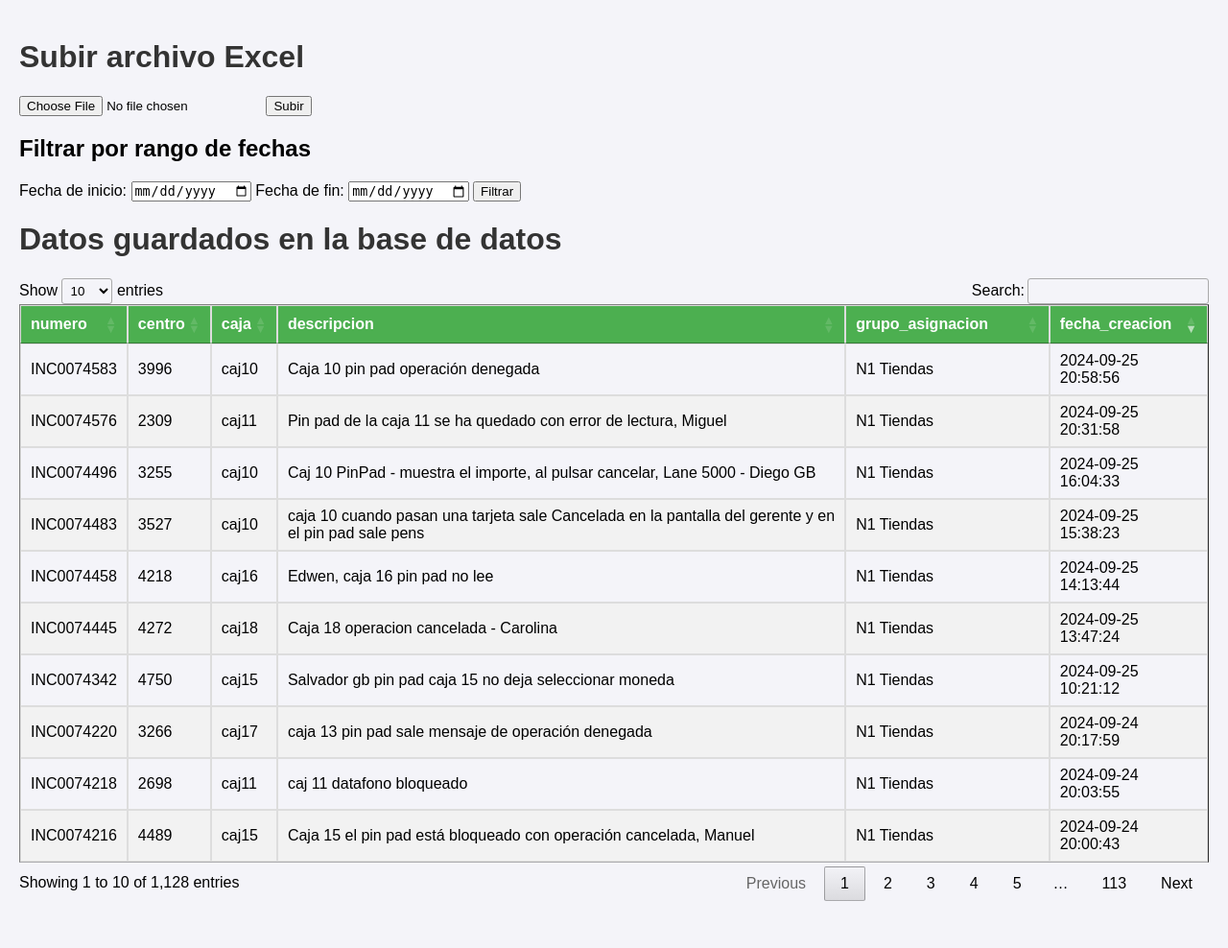
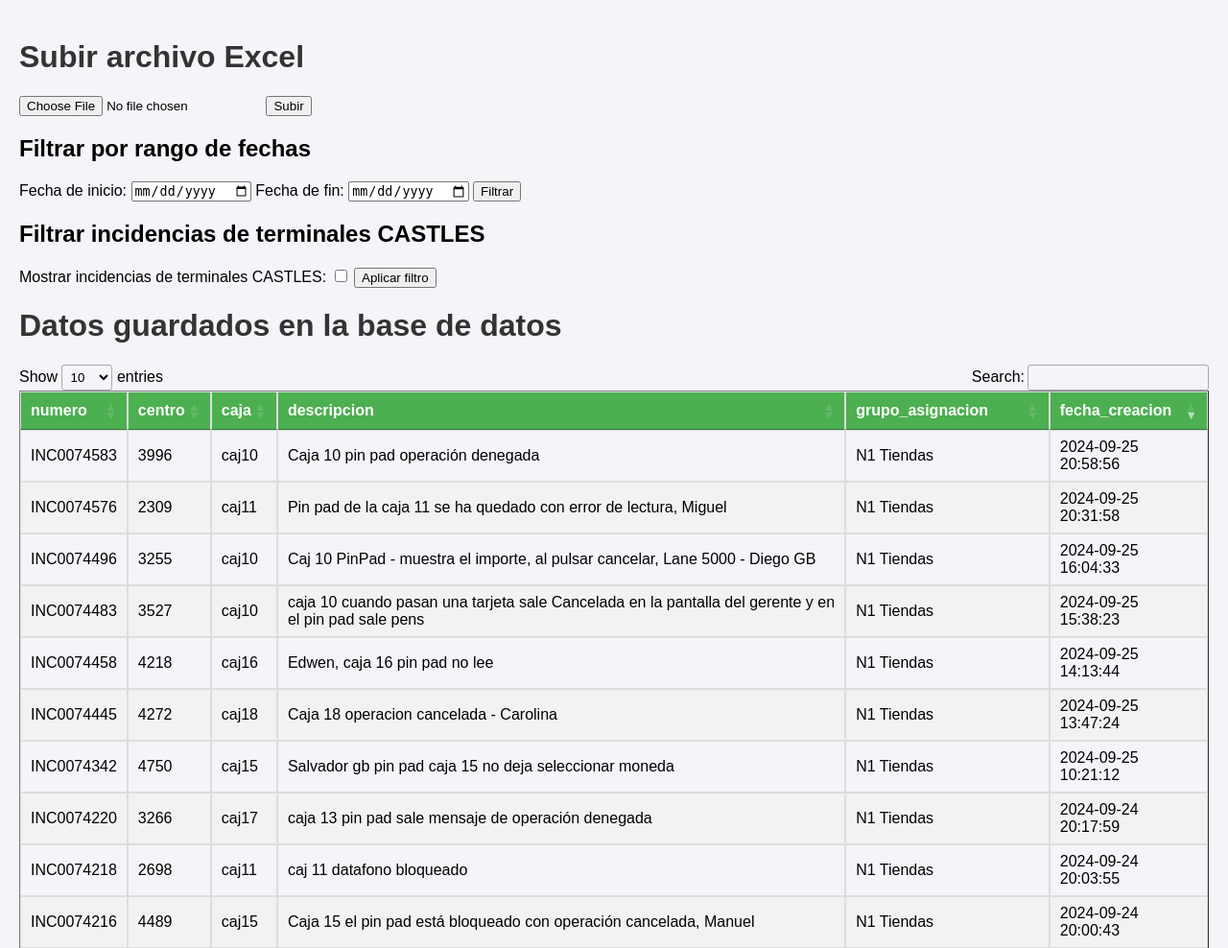
Before and after one commit to juliovcf/flask-upload-incidencias, a Flask app: page / in a window 1280 px wide. Shown: the top 988 px of the page at 96% size. Before the commit the page ends 939 px from the top, so only its background shows below. Run offline with Flask 3, Linux system fonts and the light colour scheme; data comes from the database, SQL or seed files in the repository; both versions use the stored data as it was after the commit; some libraries are stand-ins or nearby versions.

Commit message:
Castles filtro

```diff
--- a/app.py
+++ b/app.py
@@ -1,16 +1,20 @@
 from flask import Flask, request, render_template, redirect, url_for
 import sqlite3
 import pandas as pd
+from castles_manager import CastlesManager  # Importar la clase de gestión de Castles
 
 app = Flask(__name__)
 
-# Ruta principal para subir el archivo y mostrar la tabla
+# Crear una instancia de CastlesManager
+castles_manager = CastlesManager()
+
+# Ruta principal para subir el archivo de incidencias y mostrar la tabla
 @app.route('/', methods=['GET', 'POST'])
 def upload_file_and_show_data():
     if request.method == 'POST' and 'file' in request.files:
         file = request.files['file']
         if file:
-            # Procesar el archivo Excel
+            # Procesar el archivo de incidencias
             df = pd.read_excel(file)
 
             # Extraer "Centro" y "Caja"
@@ -30,7 +34,7 @@ def upload_file_and_show_data():
             conn = sqlite3.connect('incidencias.db')
             cursor = conn.cursor()
 
-            # Crear la tabla si no existe
+            # Crear la tabla de incidencias si no existe
             cursor.execute('''
             CREATE TABLE IF NOT EXISTS incidencias (
                 numero TEXT PRIMARY KEY,
@@ -54,16 +58,39 @@ def upload_file_and_show_data():
 
             return redirect(url_for('upload_file_and_show_data'))
 
-    # Cargar los datos de la base de datos y aplicar el filtro de fechas si es necesario
+    # Cargar los datos de la base de datos y aplicar el filtro de fechas o Castles si es necesario
     start_date = request.args.get('start_date')
     end_date = request.args.get('end_date')
+    filter_castles = request.args.get('filter_castles')
 
     conn = sqlite3.connect('incidencias.db')
+
+    # Consulta base para cargar todas las incidencias
     query = 'SELECT * FROM incidencias'
 
+    # Lista de condiciones para aplicar filtros
+    conditions = []
+
+    # Aplicar filtro de rango de fechas si existe
     if start_date and end_date:
-        query += f" WHERE fecha_creacion BETWEEN '{start_date}' AND '{end_date}'"
+        conditions.append(f"fecha_creacion BETWEEN '{start_date}' AND '{end_date}'")
 
+    # Aplicar filtro de Castles si está activado
+    if filter_castles == 'true':
+        query = '''
+        SELECT incidencias.*
+        FROM incidencias
+        JOIN castles ON incidencias.centro = castles.centro AND incidencias.caja = castles.caja
+        '''
+        # Si ya hay condiciones (como las fechas), se aplicarán después del JOIN
+        if conditions:
+            query += ' WHERE ' + ' AND '.join(conditions)
+    else:
+        # Si no hay filtro de Castles, simplemente aplicamos las condiciones de fecha (si las hay)
+        if conditions:
+            query += ' WHERE ' + ' AND '.join(conditions)
+
+    # Ejecutar la consulta
     df = pd.read_sql(query, conn)
     conn.close()
 
--- a/templates/index.html
+++ b/templates/index.html
@@ -61,13 +61,33 @@
       <input type="submit" value="Subir">
     </form>
 
+    <!-- Filtrar por rango de fechas -->
     <h2>Filtrar por rango de fechas</h2>
     <form method="get" action="/">
+        <!-- Mantener el valor del filtro de CASTLES -->
+        <input type="hidden" name="filter_castles" value="{{ 'true' if request.args.get('filter_castles') == 'true' else '' }}">
+
         <label for="start_date">Fecha de inicio:</label>
         <input type="date" id="start_date" name="start_date" value="{{ start_date }}">
+
         <label for="end_date">Fecha de fin:</label>
         <input type="date" id="end_date" name="end_date" value="{{ end_date }}">
+
         <input type="submit" value="Filtrar">
+    </form>
+
+    <!-- Filtrar incidencias de terminales CASTLES -->
+    <h2>Filtrar incidencias de terminales CASTLES</h2>
+    <form method="get" action="/">
+        <!-- Mantener los valores de las fechas -->
+        <input type="hidden" name="start_date" value="{{ start_date }}">
+        <input type="hidden" name="end_date" value="{{ end_date }}">
+
+        <label for="filter_castles">Mostrar incidencias de terminales CASTLES:</label>
+        <input type="checkbox" id="filter_castles" name="filter_castles" value="true"
+            {% if request.args.get('filter_castles') == 'true' %} checked {% endif %}>
+
+        <input type="submit" value="Aplicar filtro">
     </form>
 
     <h1>Datos guardados en la base de datos</h1>
```
Also changed, not shown: castles_manager.py (added, +45 -0 lines), incidencias.db.
